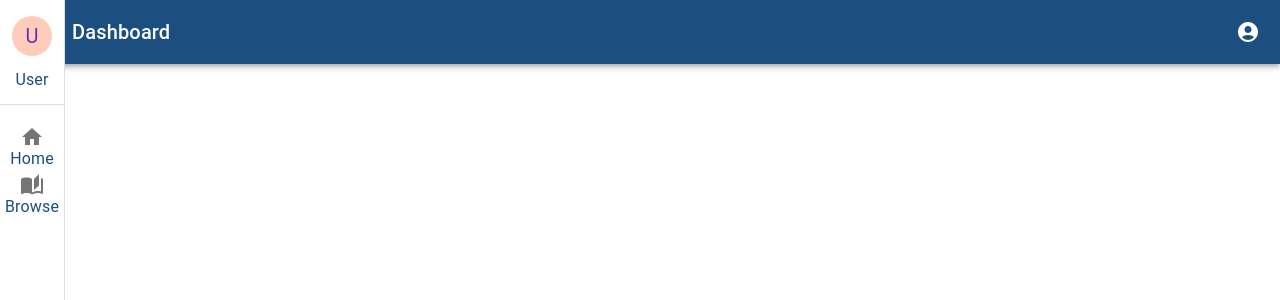
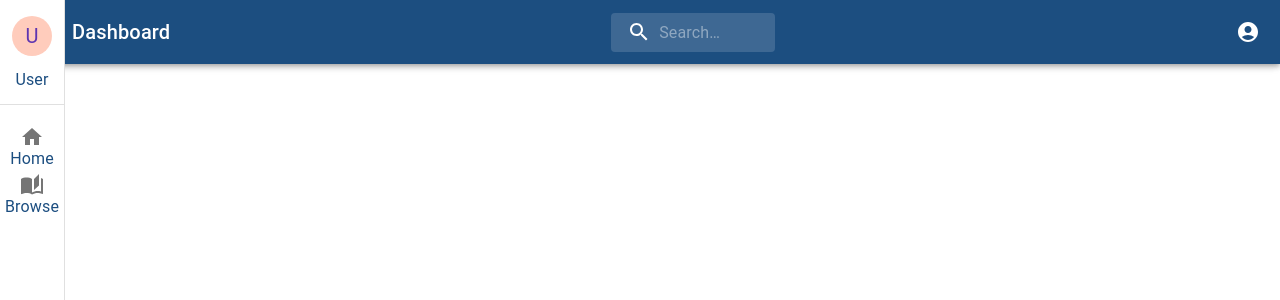
Before and after one commit to mysoladi/LMS_SE_UI, a React (Create React App) app: page /dashboard in a window 1280 px wide. Shown: the top 300 px of the page. Built offline with nearby package versions, Linux system fonts and the light colour scheme.

Commit message:
Implemented search functionality

```diff
--- a/src/App.js
+++ b/src/App.js
@@ -22,6 +22,7 @@ import AdminDashboard from "./pages/Dashboard/AdminDash";
 import Confirmation from "./pages/InstructorAddCourse/InstructorAddCourseConfirm";
 import AddAnnouncement from "./pages/InstructorAddCourse/AddAnnouncement";
 import AddAssignment from "./pages/InstructorAddCourse/AddAssignment";
+
 
 function App() {
   return (
--- a/src/components/CourseBoxes.jsx
+++ b/src/components/CourseBoxes.jsx
@@ -1,7 +1,7 @@
-import React, { useEffect, useState } from "react";
+import React, {useEffect, useMemo, useState} from "react";
 import axios from "axios";
 
-const CourseBoxes = () => {
+const CourseBoxes = (searchCourses) => {
   const [courses, setCourses] = useState([]);
   const [user_id, setUserId] = useState("");
   const [joinedCourses, setJoinedCourses] = useState([]);
@@ -38,6 +38,16 @@ const CourseBoxes = () => {
     fetchJoinedCourses();
   }, [refresh]); // Refresh when the state of 'refresh' changes
 
+  const displayCourses = useMemo(() => {
+    console.log(searchCourses);
+    if (searchCourses.searchCourses.length > 0) {
+      const courseIds = new Set(searchCourses.searchCourses.map(c => c.course_id));
+      console.log(courseIds);
+      return courses.filter(jc => courseIds.has(jc.course_id));
+    }
+    return courses;
+  }, [searchCourses, courses]);
+
   const handleJoinCourse = async (courseId) => {
     try {
       await axios.put(
@@ -54,7 +64,7 @@ const CourseBoxes = () => {
   };
 
   // Filter out joined courses from the main courses list
-  const filteredCourses = courses.filter(
+  const filteredCourses = displayCourses.filter(
     (course) => !joinedCourses.some((joinedCourse) => joinedCourse.course_id === course.course_id)
   );
 
--- a/src/pages/Dashboard/dashboard.jsx
+++ b/src/pages/Dashboard/dashboard.jsx
@@ -25,14 +25,23 @@ import AddBoxOutlinedIcon from "@mui/icons-material/AddBoxOutlined";
 import HomeIcon from "@mui/icons-material/Home";
 import AccountCircle from "@mui/icons-material/AccountCircle";
 import ChatIcon from "@mui/icons-material/Chat";
-import { useEffect, useState, useCallback } from "react";
+import { useEffect,  useCallback } from "react";
 import { deepOrange, deepPurple } from "@mui/material/colors";
-import { useNavigate, useLocation, useHistory } from "react-router-dom";
 import ChatSend from "../../components/ChatSend";
 import ExtendedNavbar from "../../components/ExtendedNavbar";
 import CourseBoxes from "../../components/CourseBoxes";
 import JoinedCourseBoxes from "../../components/JoinedCourseBoxes";
 import DashboardHome from "../../pages/assets/Home";
+import SearchIcon from '@mui/icons-material/Search';
+import InputBase from '@mui/material/InputBase';
+import { alpha } from '@mui/material/styles';
+import { useState } from "react";
+import { useNavigate } from 'react-router-dom';
+import { useLocation } from 'react-router-dom';
+
+
+import SearchComponent  from "../../pages/Search/Search";
+import { Navigate } from 'react-router-dom';
 
 
 import SecondDrawer from "../../components/SecondDashboardDrawer";
@@ -40,6 +49,7 @@ import SecondDrawer from "../../components/SecondDashboardDrawer";
 
 import axios from "axios";
 import { useCalendarState } from "@mui/x-date-pickers/internals";
+import {debounce} from "@mui/material";
 
 const drawerWidth = 240;
 
@@ -118,6 +128,7 @@ const ContentContainer = styled(Box)(({ theme }) => ({
 
 
 
+
 export default function Dashboard(props) {
     const theme = useTheme();
     const [open, setOpen] = React.useState(false);
@@ -125,6 +136,15 @@ export default function Dashboard(props) {
     const [activeMenu, setActiveMenu] = React.useState(0);
     const [showProfile, setShowProfile] = React.useState(false);
     const [isSecondDrawerOpen, setIsSecondDrawerOpen] = useState(false); // Initial state set to closed
+    const [searchTerm, setSearchTerm] = React.useState('');
+    const [courses, setCourses] = useState([]);
+
+    const handleLogout = () => {
+        // API call to backend, clearing storage, etc...
+
+        // Use navigate to redirect
+        // navigate('/login');
+    };
 
 
 
@@ -144,6 +164,30 @@ export default function Dashboard(props) {
         setIsSecondDrawerOpen(false);
     };
 
+    const handleSearchChange = useCallback(debounce((event) => {
+        setSearchTerm(event.target.value);
+        if (event.target.value.length > 2) { // Optionally, only search when there are 3 or more characters
+            fetchCourses(event.target.value);
+        } else {
+            setCourses([]); // Clear results if the input is cleared or less than 3 characters
+        }
+    },300),[]);
+
+    const fetchCourses = async (query) => {
+        try {
+            const response = await fetch(`http://127.0.0.1:8081/course/search/?q=${encodeURIComponent(query)}`);
+            if (response.ok) {
+                const data = await response.json();
+                setCourses(data.courses);
+            } else {
+                throw new Error('Failed to fetch courses');
+            }
+        } catch (error) {
+            console.error('Error fetching courses:', error);
+        }
+    };
+
+
 
 
     const handleSecondDrawerOpen = () => {
@@ -157,10 +201,7 @@ export default function Dashboard(props) {
     console.log('isSecondDrawerOpen:', isSecondDrawerOpen); // Add this line for debugging
 
 
-    const handleLogout = () => {
-        localStorage.clear();
-        navigate("/login");
-    };
+
 
     var userFullName = localStorage.getItem("username");
     var name = userFullName || "User";
@@ -209,20 +250,23 @@ export default function Dashboard(props) {
                 }}
 
             >
-                <Toolbar sx={{ paddingLeft: theme.spacing(2), display: "flex", justifyContent: "space-between" }}>
+                <Toolbar sx={{paddingLeft: theme.spacing(2), display: "flex", justifyContent: "space-between"}}>
                     {/* Left-aligned content */}
                     <Typography
                         variant="h6"
                         noWrap
                         component="div"
-                        style={{ cursor: "pointer" }}
+                        style={{cursor: "pointer"}}
                         onClick={() => handleselection("Dashboard")}
                         paddingLeft={"3rem"}
                     >
                         Dashboard
                     </Typography>
+                    <SearchComponent placeholder="Search…" onChange={handleSearchChange}/>
+
+
                     {/* Right-aligned content */}
-                    <div sx={{ display: "flex", alignItems: "center", p: 0 }}>
+                    <div sx={{display: "flex", alignItems: "center", p: 0}}>
                         <IconButton
                             size="large"
                             aria-label="account of current user"
@@ -230,9 +274,9 @@ export default function Dashboard(props) {
                             aria-haspopup="true"
                             onClick={handleMenu}
                             color="inherit"
-                            sx={{ marginRight: -2 }}
+                            sx={{marginRight: -2}}
                         >
-                            <AccountCircle />
+                            <AccountCircle/>
                         </IconButton>
 
                         {/* Menu component */}
@@ -262,7 +306,7 @@ export default function Dashboard(props) {
             </AppBar>
 
             <Drawer variant="permanent" open={open}>
-                <DrawerHeader sx={{ alignItems: "center", flexDirection: "column" }}>
+                <DrawerHeader sx={{alignItems: "center", flexDirection: "column"}}>
                     <Avatar
                         sx={{
                             bgcolor: deepOrange[100],
@@ -368,9 +412,9 @@ export default function Dashboard(props) {
                     }}
                 >
 
-                    {!shouldRenderHomeDashboard && shouldRenderHomeDashboardbool && !shouldRenderDashboardProps && <JoinedCourseBoxes />}
+                    {!shouldRenderHomeDashboard && shouldRenderHomeDashboardbool && !shouldRenderDashboardProps && <JoinedCourseBoxes courses={courses} />}
 
-                    {shouldRenderCourseBoxes && <CourseBoxes />}
+                    {shouldRenderCourseBoxes && <CourseBoxes searchCourses={courses} />}
 
                     {
                         shouldRenderDashboardProps && <div><DashboardHome/></div>
--- a/src/pages/Dashboard/dashboardInstructor.jsx
+++ b/src/pages/Dashboard/dashboardInstructor.jsx
@@ -28,6 +28,8 @@ import ChatIcon from '@mui/icons-material/Chat';
 import { useEffect, useState, useCallback } from "react";
 import { deepOrange, deepPurple } from "@mui/material/colors";
 import { useNavigate, useLocation } from 'react-router-dom';
+import SearchComponent  from "../../pages/Search/Search";
+
 import axios from "axios";
 import { useCalendarState } from "@mui/x-date-pickers/internals";
 
@@ -108,6 +110,8 @@ export default function DashboardInstructor(props) {
     const [anchorEl, setAnchorEl] = React.useState(null);
     const [activeMenu, setActiveMenu] = React.useState(0);
     const [showProfile, setShowProfile] = React.useState(false);
+    const [searchTerm, setSearchTerm] = React.useState('');
+
 
 
 
@@ -131,6 +135,10 @@ export default function DashboardInstructor(props) {
     //   localStorage.clear();
     //   window.location.href = '/';
     // };
+
+    const handleSearchChange = (event) => {
+        setSearchTerm(event.target.value);
+    };
 
 
 
@@ -186,6 +194,8 @@ export default function DashboardInstructor(props) {
                     >
                         Dashboard
                     </Typography>
+                    <SearchComponent placeholder="Search…" onChange={handleSearchChange} />
+
                     <div sx={{ marginRight: "0", p: 0 }}>
                         <IconButton
                             size="large"
--- /dev/null
+++ b/src/pages/Search/Search.jsx
@@ -0,0 +1,61 @@
+import React from 'react';
+import { styled, alpha } from '@mui/material/styles';
+import InputBase from '@mui/material/InputBase';
+import SearchIcon from '@mui/icons-material/Search';
+
+const Search = styled('div')(({ theme }) => ({
+    position: 'relative',
+    borderRadius: theme.shape.borderRadius,
+    backgroundColor: alpha(theme.palette.common.white, 0.15),
+    '&:hover': {
+        backgroundColor: alpha(theme.palette.common.white, 0.25),
+    },
+    marginLeft: theme.spacing(1), // Adjusted to move slightly to the left
+    // transform: 'translateY(-40px)',
+    width: '100%',
+    [theme.breakpoints.up('sm')]: {
+        marginLeft: theme.spacing(-1), // Less negative or positive for larger screens
+        width: 'auto',
+    },
+}));
+
+const SearchIconWrapper = styled('div')(({ theme }) => ({
+    padding: theme.spacing(0, 2),
+    height: '100%',
+    position: 'absolute',
+    pointerEvents: 'none',
+    display: 'flex',
+    alignItems: 'center',
+    justifyContent: 'center',
+}));
+
+const StyledInputBase = styled(InputBase)(({ theme }) => ({
+    color: 'inherit',
+    '& .MuiInputBase-input': {
+        padding: theme.spacing(1, 1, 1, 0),
+        paddingLeft: `calc(1em + ${theme.spacing(4)})`, // ensures padding includes icon width
+        transition: theme.transitions.create('width'),
+        width: '100%',
+        [theme.breakpoints.up('sm')]: {
+            width: '12ch',
+            '&:focus': {
+                width: '20ch',
+            },
+        },
+    },
+}));
+
+export default function SearchComponent({ placeholder, onChange }) {
+    return (
+        <Search>
+            <SearchIconWrapper>
+                <SearchIcon />
+            </SearchIconWrapper>
+            <StyledInputBase
+                placeholder={placeholder}
+                inputProps={{ 'aria-label': 'search' }}
+                onChange={onChange}
+            />
+        </Search>
+    );
+}
```
Also changed, not shown: src/components/JoinedCourseBoxes.jsx (+15 -3 lines), 1 other file (tests, documents, lock files or other folders).
